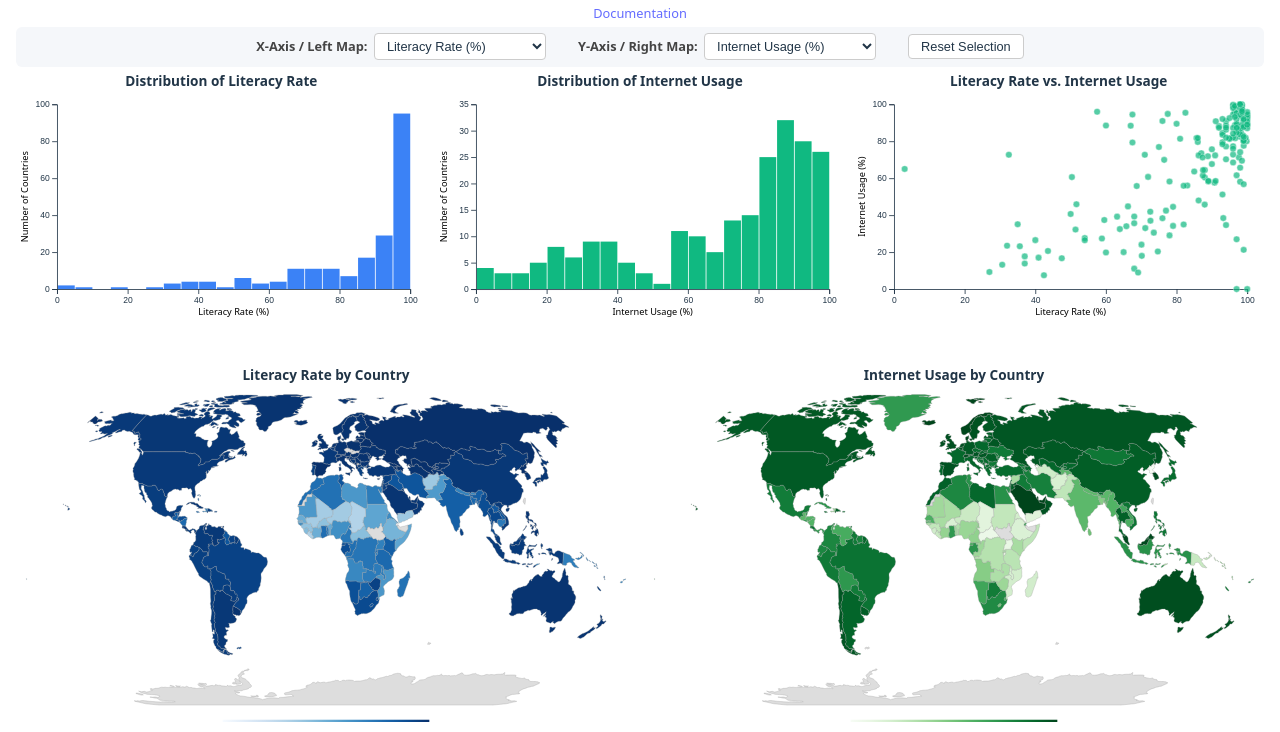
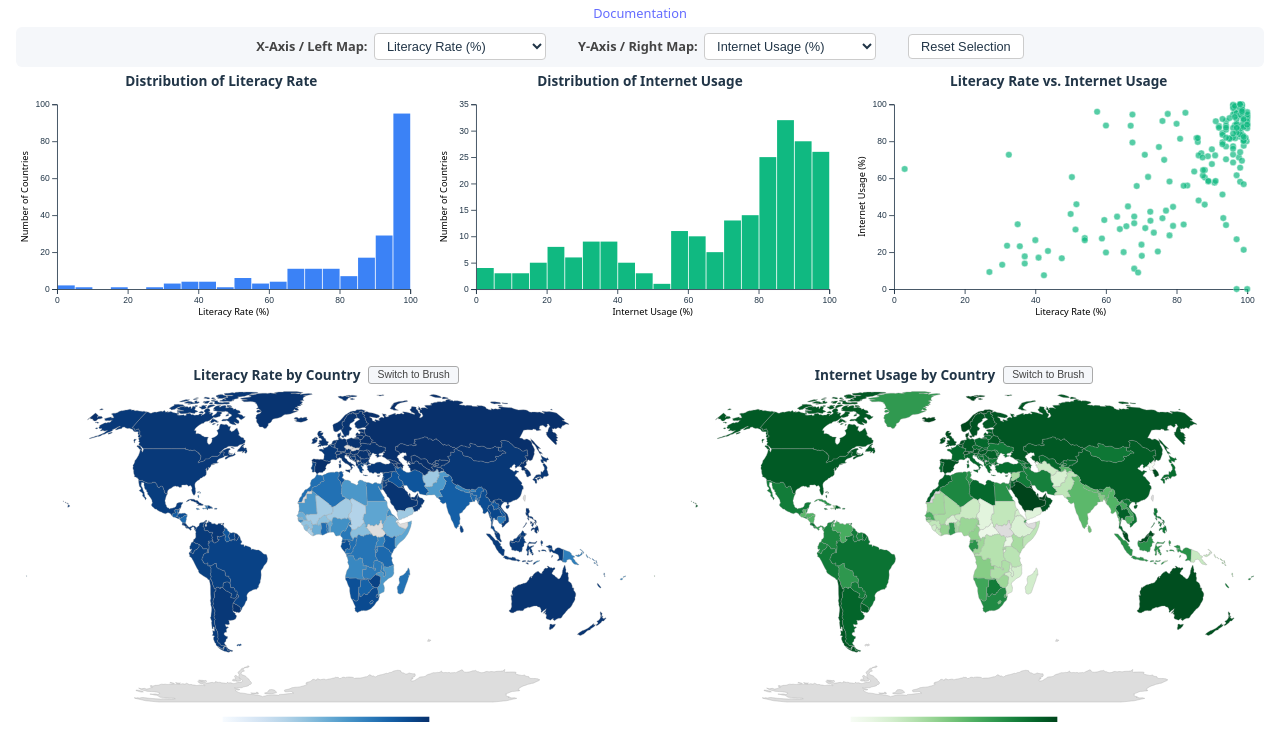
Before and after one commit to dylfrancis/visual-interfaces-data, a website built with Vite: page projects/project-1/index.html in a window 1280 px wide. Shown: the part 78-810 px from the top of the page. Built offline with nearby package versions, Linux system fonts and the light colour scheme.

Commit message:
Add a hover mode and a brush mode

```diff
--- a/projects/project-1/index.html
+++ b/projects/project-1/index.html
@@ -65,12 +65,18 @@
         <!-- Bottom row: choropleth maps side-by-side -->
         <div class="bottom-row">
           <section class="chart-section">
-            <h2 id="title-map-x">Literacy Rate by Country</h2>
+            <div class="map-header">
+              <h2 id="title-map-x">Literacy Rate by Country</h2>
+              <button class="map-mode-toggle" data-mode="hover">Switch to Brush</button>
+            </div>
             <div id="choropleth-x"></div>
           </section>
 
           <section class="chart-section">
-            <h2 id="title-map-y">Internet Usage by Country</h2>
+            <div class="map-header">
+              <h2 id="title-map-y">Internet Usage by Country</h2>
+              <button class="map-mode-toggle" data-mode="hover">Switch to Brush</button>
+            </div>
             <div id="choropleth-y"></div>
           </section>
         </div>
--- a/projects/project-1/src/main.js
+++ b/projects/project-1/src/main.js
@@ -488,6 +488,37 @@ function drawChoropleth(containerId, world, dataArray, attrKey, brushId) {
 
   brushSelections.push({ group: brushGroup, brush });
 
+  // Mode toggle: hover (default) vs brush
+  // In hover mode, brush overlay is hidden so paths get pointer events
+  // In brush mode, brush overlay is on top and paths are non-interactive
+  function setMapMode(mode) {
+    if (mode === 'brush') {
+      brushGroup.style('display', null);
+      paths.style('pointer-events', 'none');
+    } else {
+      brushGroup.style('display', 'none');
+      paths.style('pointer-events', 'visiblePainted');
+    }
+  }
+
+  // Start in hover mode
+  setMapMode('hover');
+
+  // Wire up the toggle button for this map (button is a sibling in the parent section)
+  const section = d3.select(container.node().parentNode);
+  const toggleBtn = section.select('.map-mode-toggle');
+  if (!toggleBtn.empty()) {
+    // Reset button state on redraw
+    toggleBtn.attr('data-mode', 'hover').text('Switch to Brush');
+    toggleBtn.on('click', () => {
+      const currentMode = toggleBtn.attr('data-mode');
+      const newMode = currentMode === 'hover' ? 'brush' : 'hover';
+      toggleBtn.attr('data-mode', newMode);
+      toggleBtn.text(newMode === 'hover' ? 'Switch to Brush' : 'Switch to Hover');
+      setMapMode(newMode);
+    });
+  }
+
   // Legend
   const legendWidth = 200;
   const legendHeight = 10;
--- a/projects/project-1/src/style.css
+++ b/projects/project-1/src/style.css
@@ -189,6 +189,33 @@ h1 {
   min-height: 0;
 }
 
+.map-header {
+  display: flex;
+  justify-content: center;
+  align-items: center;
+  gap: 0.5rem;
+}
+
+.map-header h2 {
+  margin: 0;
+}
+
+.map-mode-toggle {
+  font-size: 0.65rem;
+  padding: 0.15rem 0.5rem;
+  border: 1px solid #aaa;
+  border-radius: 3px;
+  background: #f5f7fa;
+  color: #444;
+  cursor: pointer;
+  white-space: nowrap;
+}
+
+.map-mode-toggle:hover {
+  background: #e8ebf0;
+  border-color: #777;
+}
+
 .tooltip {
   position: absolute;
   pointer-events: none;
```
